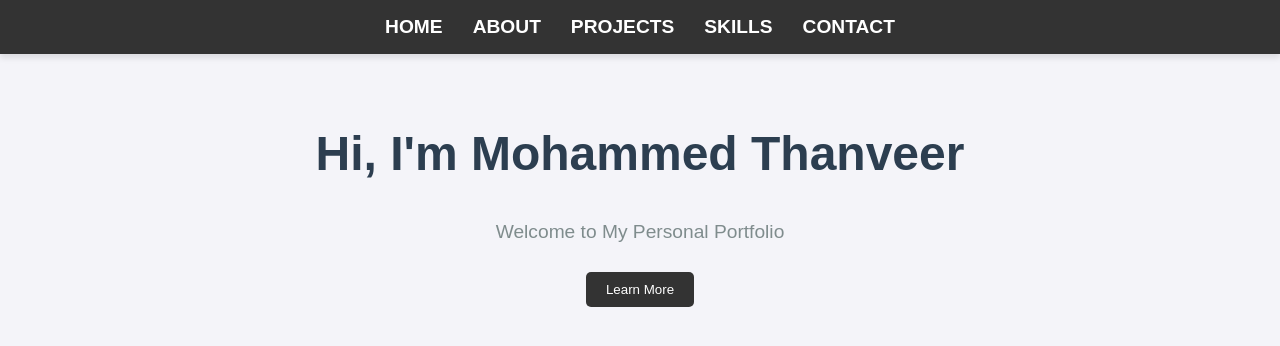
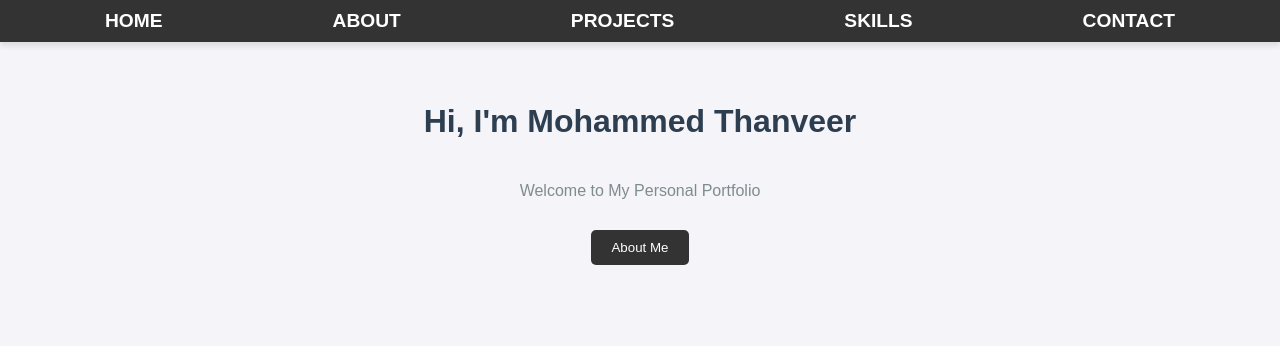
Before and after one commit to Thanveerv95/portfolio, a React (Create React App) app: page /#/ in a window 1280 px wide. Shown: the top 346 px of the page. Built offline with nearby package versions, Linux system fonts and the light colour scheme.

Commit message:
Second Push

```diff
--- a/package.json
+++ b/package.json
@@ -1,6 +1,6 @@
 {
   "name": "personal-portfolio",
-  "homepage": ".",
+  "homepage": "https://Thanveerv95.github.io/portfolio",
   "version": "0.1.0",
   "private": true,
   "dependencies": {
@@ -17,7 +17,7 @@
     "test": "react-scripts test",
     "eject": "react-scripts eject",
     "predeploy": "npm run build",
-    "deploy": "gh-pages -d build"
+    "deploy": "gh-pages -b master -d build"
   },
   "eslintConfig": {
     "extends": [
--- a/public/index.html
+++ b/public/index.html
@@ -1,43 +1,11 @@
 <!DOCTYPE html>
 <html lang="en">
-  <head>
-    <meta charset="utf-8" />
-    <link rel="icon" href="%PUBLIC_URL%/favicon.ico" />
-    <meta name="viewport" content="width=device-width, initial-scale=1" />
-    <meta name="theme-color" content="#000000" />
-    <meta
-      name="description"
-      content="Web site created using create-react-app"
-    />
-    <link rel="apple-touch-icon" href="%PUBLIC_URL%/logo192.png" />
-    <!--
-      manifest.json provides metadata used when your web app is installed on a
-      user's mobile device or desktop. See https://developers.google.com/web/fundamentals/web-app-manifest/
-    -->
-    <link rel="manifest" href="%PUBLIC_URL%/manifest.json" />
-    <!--
-      Notice the use of %PUBLIC_URL% in the tags above.
-      It will be replaced with the URL of the `public` folder during the build.
-      Only files inside the `public` folder can be referenced from the HTML.
-
-      Unlike "/favicon.ico" or "favicon.ico", "%PUBLIC_URL%/favicon.ico" will
-      work correctly both with client-side routing and a non-root public URL.
-      Learn how to configure a non-root public URL by running `npm run build`.
-    -->
+<head>
+    <meta charset="UTF-8">
+    <meta name="viewport" content="width=device-width, initial-scale=1.0">
     <title>React App</title>
-  </head>
-  <body>
-    <noscript>You need to enable JavaScript to run this app.</noscript>
+</head>
+<body>
     <div id="root"></div>
-    <!--
-      This HTML file is a template.
-      If you open it directly in the browser, you will see an empty page.
-
-      You can add webfonts, meta tags, or analytics to this file.
-      The build step will place the bundled scripts into the <body> tag.
-
-      To begin the development, run `npm start` or `yarn start`.
-      To create a production bundle, use `npm run build` or `yarn build`.
-    -->
-  </body>
+</body>
 </html>
--- a/src/App.css
+++ b/src/App.css
@@ -26,15 +26,15 @@ nav ul {
 }
 
 nav ul li {
-  margin: 0 15px;
+  margin: 0 10px;
 }
 
 nav ul li a {
   color: white;
-  font-size: 1.2rem;
+  font-size: 1rem;
   font-weight: bold;
   text-transform: uppercase;
-  text-decoration: none; /* Ensure no underline */
+  text-decoration: none;
 }
 
 nav ul li a:hover {
@@ -45,25 +45,22 @@ nav ul li a:hover {
 .page-container {
   display: flex;
   flex-direction: column;
-  justify-content: flex-start; /* Align items to the top */
   align-items: center;
-  min-height: 80vh; /* Ensure the container takes 80% of viewport height */
   padding: 20px;
-  margin-top: 0; /* Removed extra top margin */
-  overflow-y: auto; /* Make it scrollable */
+  min-height: 80vh;
   text-align: center;
 }
 
 .page-container h1 {
-  font-size: 3rem;
+  font-size: 2rem;
   color: #2c3e50;
 }
 
 .page-container p {
-  font-size: 1.2rem;
+  font-size: 1rem;
   color: #7f8c8d;
   max-width: 600px;
-  margin-top: 20px;
+  margin: 20px auto;
 }
 
 /* Footer Styling */
@@ -72,27 +69,40 @@ footer {
   padding: 1rem 0;
   background-color: #333;
   color: white;
-  margin-top: auto;
 }
 
-/* General Page Fade-In Animation */
-@keyframes fadeIn {
-  from {
-    opacity: 0;
-    transform: translateY(20px);
-  }
-  to {
-    opacity: 1;
-    transform: translateY(0);
-  }
+/* Projects Section Styling */
+.projects-section {
+  display: flex;
+  flex-direction: column;
+  align-items: center;
+  padding: 20px;
+  margin-top: 20px;
 }
 
-/* Apply fade-in animation to page-container */
-.page-container {
-  animation: fadeIn 1s ease-in-out;
+.project {
+  background-color: #ffffff;
+  padding: 15px;
+  border-radius: 8px;
+  box-shadow: 0 4px 6px rgba(0, 0, 0, 0.1);
+  margin-bottom: 20px;
+  width: 90%; /* Adjusted for mobile */
+  max-width: 600px; /* Restrict width on larger screens */
+  box-sizing: border-box;
 }
 
-/* Button Hover Animation */
+.project h2 {
+  font-size: 1.5rem;
+  color: #333;
+  margin-bottom: 10px;
+}
+
+.project p {
+  font-size: 1rem;
+  color: #666;
+}
+
+/* Button Styling */
 button {
   margin: 10px;
   padding: 10px 20px;
@@ -106,107 +116,87 @@ button {
 
 button:hover {
   background-color: #f39c12;
-  transform: scale(1.1);
+  transform: scale(1.05);
 }
 
-button a {
-  color: white; /* Set the link color to white */
+/* Responsive Design */
+@media screen and (max-width: 768px) {
+  nav ul {
+    flex-direction: column;
+    align-items: center;
+  }
+
+  nav ul li {
+    margin: 10px 0;
+  }
+
+  .page-container h1 {
+    font-size: 1.8rem;
+  }
+
+  .page-container p {
+    font-size: 0.9rem;
+    padding: 0 10px;
+  }
+
+  .project {
+    width: 95%; /* Use most of the screen for smaller devices */
+  }
+
+  footer {
+    font-size: 0.8rem;
+  }
+}
+
+@media screen and (max-width: 480px) {
+  .page-container h1 {
+    font-size: 1.5rem;
+  }
+
+  nav ul li a {
+    font-size: 0.9rem;
+  }
+
+  button {
+    padding: 8px 16px;
+    font-size: 0.9rem;
+  }
+}
+/* General Anchor Tag Styling */
+a {
+  color: white; /* Make hyperlinks white */
   text-decoration: none; /* Remove underline */
 }
 
-button a:hover {
-  color: lightgray; /* Change color on hover (optional) */
+a:hover {
+  color: #f39c12; /* Change color on hover */
 }
-
-/* Projects Section Styling */
-.projects-section {
-  display: flex;
-  flex-direction: column;
-  align-items: center;
-  justify-content: flex-start;
-  padding: 20px;
-  margin-top: 20px;
-  height: auto; /* Ensure the height adjusts automatically */
-  max-height: 80vh; /* Ensures content takes up 80% of the viewport height */
-  overflow-y: auto; /* Enables scrolling when content exceeds the container height */
-}
-
-.project {
-  background-color: #f9f9f9;
-  padding: 20px;
-  border-radius: 8px;
-  box-shadow: 0 4px 6px rgba(0, 0, 0, 0.1);
-  margin-bottom: 20px;
-  width: 100%;
-  max-width: 800px; /* Restrict width on larger screens */
-  box-sizing: border-box;
-}
-
-.project h2 {
-  color: #333;
-  font-size: 24px;
-  margin-bottom: 10px;
-}
-
-.project p {
-  font-size: 16px;
-  color: #666;
-  line-height: 1.5;
-}
-
-.project strong {
-  color: #000;
-}
-
-/* Responsive Design */
-@media screen and (min-width: 768px) {
-  .projects-section {
-    padding: 40px;
-  }
-
-  .project {
-    width: 80%; /* Wider project container on larger screens */
-  }
-}
-
-/* Qualifications Page Styling */
 .qualifications-container {
   display: flex;
   flex-direction: column;
   align-items: center;
-  margin-top: 20px;
   padding: 20px;
-  background-color: #f9f9f9;
+  background-color: #f7f9fc;
+  border-radius: 10px;
+  box-shadow: 0 4px 8px rgba(0, 0, 0, 0.1);
+  max-width: 900px;
+  margin: 20px auto;
+  font-family: 'Arial', sans-serif;
 }
 
-h1 {
-  font-size: 2.5rem;
-  color: #333;
+.qualifications-container h2 {
+  font-size: 2rem;
+  color: #2c3e50;
   margin-bottom: 20px;
+  display: inline-block;
+  padding-bottom: 5px;
 }
 
-h2 {
-  font-size: 2rem;
-  color: #2c3e50;
-  margin-top: 20px;
-  margin-bottom: 10px;
-}
-
-.qualification {
-  background-color: #ffffff;
-  padding: 15px;
-  border-radius: 8px;
-  box-shadow: 0 4px 6px rgba(0, 0, 0, 0.1);
-  margin-bottom: 20px;
-  width: 100%;
-  max-width: 800px;
-  box-sizing: border-box;
-}
 
 .qualification h3 {
   font-size: 1.5rem;
-  color: #2c3e50;
-  margin-bottom: 10px;
+  color: #333;
+  margin-bottom: 5px;
 }
 
 .qualification p {
@@ -215,21 +205,81 @@ h2 {
   line-height: 1.6;
 }
 
-.qualification strong {
-  color: #000;
+.education-section, .training-section {
+  width: 100%;
+  margin-bottom: 30px;
 }
 
-/* Styling for Mobile */
+.education-section h2, .training-section h2 {
+  color: #f39c12;;
+}
+
+/* Navbar Styling */
+nav {
+  background-color: #333;
+  color: white;
+  padding: 10px 20px;
+  position: sticky;
+  top: 0;
+  z-index: 1000;
+}
+
+nav ul {
+  display: flex;
+  list-style: none;
+  margin: 0;
+  padding: 0;
+  justify-content: space-around;
+}
+
+nav ul li a {
+  color: white;
+  text-decoration: none;
+  font-size: 1.2rem;
+  padding: 8px 16px;
+}
+
+nav ul li a:hover {
+  background-color: #555;
+  border-radius: 4px;
+}
+
+/* Hamburger Icon */
+.hamburger {
+  display: none;
+  font-size: 2rem;
+  cursor: pointer;
+  color: white;
+}
+
+/* Responsive Navbar */
 @media screen and (max-width: 768px) {
-  .qualifications-container {
+  .hamburger {
+    display: block;
+  }
+
+  .nav-links {
+    display: none;
+    flex-direction: column;
+    position: absolute;
+    top: 100%;
+    left: 0;
+    background-color: #333;
+    width: 100%;
+    padding: 10px 0;
+  }
+
+  .nav-links.active {
+    display: flex;
+  }
+
+  .nav-links li {
+    text-align: center;
+    margin: 10px 0;
+  }
+
+  nav ul li a {
+    font-size: 1rem;
     padding: 10px;
   }
-
-  h1 {
-    font-size: 2rem;
-  }
-
-  .qualification h3 {
-    font-size: 1.3rem;
-  }
 }
--- a/src/components/Navbar.js
+++ b/src/components/Navbar.js
@@ -1,16 +1,25 @@
-import React from 'react';
+import React, { useState } from 'react';
 import { Link } from 'react-router-dom';
 import '../App.css';
 
 const Navbar = () => {
+  const [isOpen, setIsOpen] = useState(false);
+
+  const toggleNavbar = () => {
+    setIsOpen(!isOpen);
+  };
+
   return (
     <nav>
-      <ul>
-        <li><Link to="/">Home</Link></li>
-        <li><Link to="/about">About</Link></li>
-        <li><Link to="/projects">Projects</Link></li>
-        <li><Link to="/skills">Skills</Link></li>
-        <li><Link to="/contact">Contact</Link></li>
+      <div className="hamburger" onClick={toggleNavbar}>
+        ☰
+      </div>
+      <ul className={isOpen ? 'nav-links active' : 'nav-links'}>
+        <li><Link to="/" onClick={toggleNavbar}>Home</Link></li>
+        <li><Link to="/about" onClick={toggleNavbar}>About</Link></li>
+        <li><Link to="/projects" onClick={toggleNavbar}>Projects</Link></li>
+        <li><Link to="/skills" onClick={toggleNavbar}>Skills</Link></li>
+        <li><Link to="/contact" onClick={toggleNavbar}>Contact</Link></li>
       </ul>
     </nav>
   );
--- a/src/pages/About.js
+++ b/src/pages/About.js
@@ -21,6 +21,15 @@ const About = () => {
       <Link to="/qualifications">
         <button>Education & Certifications</button>
       </Link>
+
+      <Link to="/skills">
+        <button>Skills</button>
+      </Link>
+
+      <Link to="/projects">
+        <button>Projects</button>
+      </Link>
+
     </div>
   );
 };
--- a/src/pages/Home.js
+++ b/src/pages/Home.js
@@ -1,4 +1,5 @@
 import React from 'react';
+import { Link } from 'react-router-dom';
 import '../App.css';
 
 const Home = () => {
@@ -6,9 +7,9 @@ const Home = () => {
     <div className="page-container">
       <h1>Hi, I'm Mohammed Thanveer</h1>
       <p>Welcome to My Personal Portfolio</p>
-        <a href="/about">
-        <button>Learn More</button>
-        </a>
+        <Link to="/about">
+        <button>About Me</button
+        ></Link>
     </div>
   );
 };
--- a/src/pages/Projects.js
+++ b/src/pages/Projects.js
@@ -5,6 +5,7 @@ const Projects = () => {
   return (
     <div className="projects-section">
       <div className="project">
+        <h1>My Projects</h1>
         <h2>FitCraft - Redefining Tailoring Precision</h2>
         <p>
           Utilized cutting-edge computer vision and machine learning methodologies to create a dependable approach for accurately measuring human body dimensions.
```
